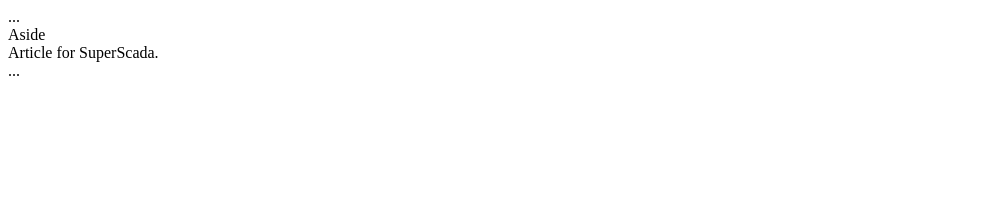
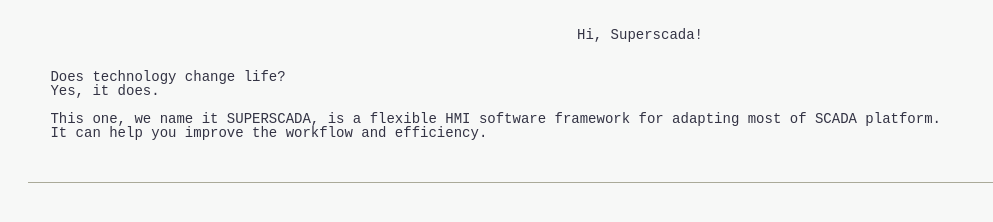
Before and after one commit to zxh19890103/superscada, a plain HTML site: page docs/index.html in a window 1280 px wide. Shown: the whole page, without its empty margins (0-993 px from the left). Drawn offline with Linux system fonts and the light colour scheme.

Commit message:
simple edit

```diff
--- a/docs/index.html
+++ b/docs/index.html
@@ -1,18 +1,29 @@
-<html lang="en-US">
+<!DOCTYPE html>
+<html lang="en">
+
 <head>
+  <meta charset="UTF-8">
+  <meta name="viewport" content="width=device-width, initial-scale=1.0">
   <title>super scada</title>
+  <link rel="stylesheet" type="text/css" href="/style.css">
 </head>
+
 <body>
-    <header>...</header>
+  <header>
+    <div>
+      Hi, Superscada!
+    </div>
+  </header>
   <main>
-      <aisde>
-        Aside
-      </aisde>
-      </aisde>
-      <article>
-        Article for SuperScada.
-      </article>
+    <pre>
+      Does technology change life?
+      Yes, it does.
+
+      This one, we name it SUPERSCADA, is a flexible HMI software framework for adapting most of SCADA platform.
+      It can help you improve the workflow and efficiency.
+    </pre>
   </main>
-    <footer>...</footer>
+  <footer></footer>
 </body>
+
 </html>
--- /dev/null
+++ b/docs/style.css
@@ -0,0 +1,22 @@
+html {
+  background-color: #f7f8f7;
+  color: #334;
+  font-family: monospace;
+  font-size: 14px;
+  line-height: 1;
+}
+
+body {
+  margin: 0;
+}
+
+header {
+  text-align: center;
+  margin: 2rem;
+}
+
+footer {
+  background-color: #aa9;
+  height: 1px;
+  margin: 2rem;
+}
```
Lines whose indentation alone changed are shown as unchanged.
